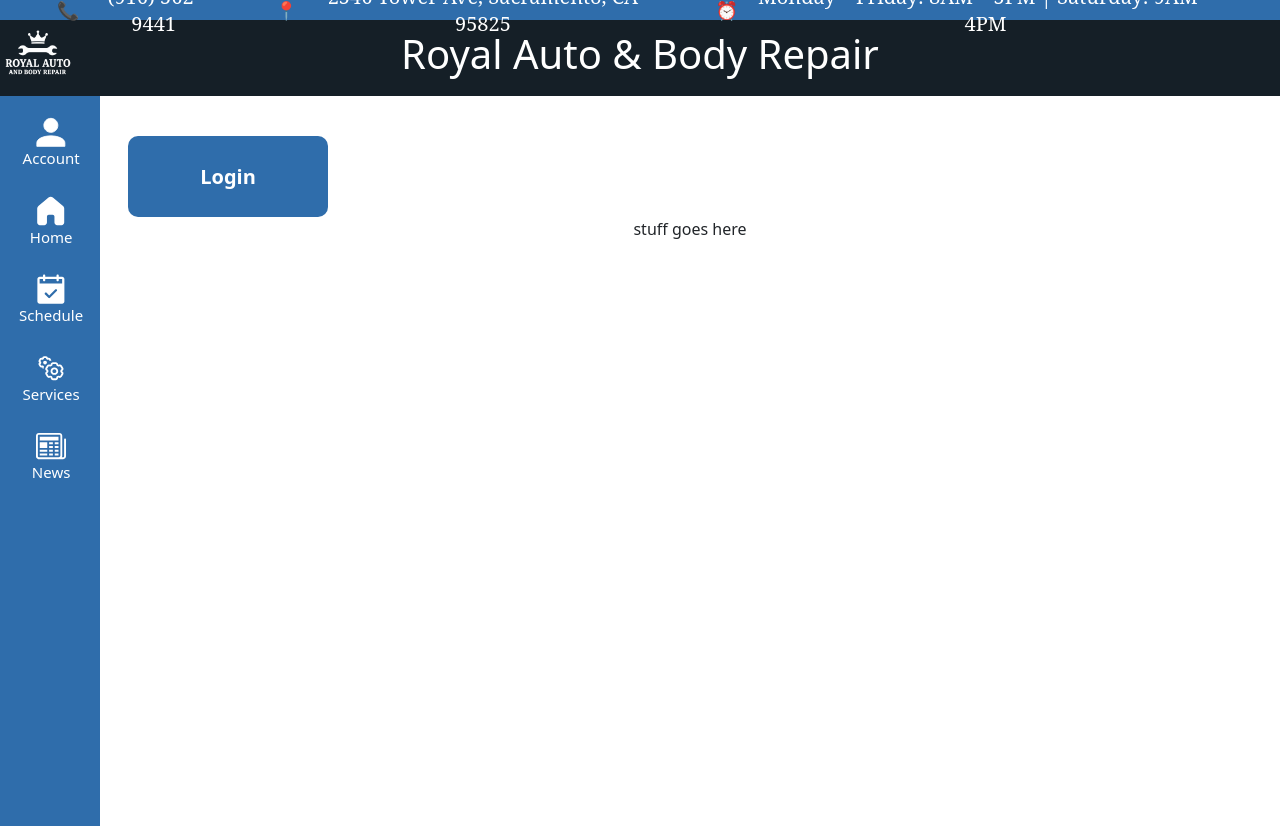
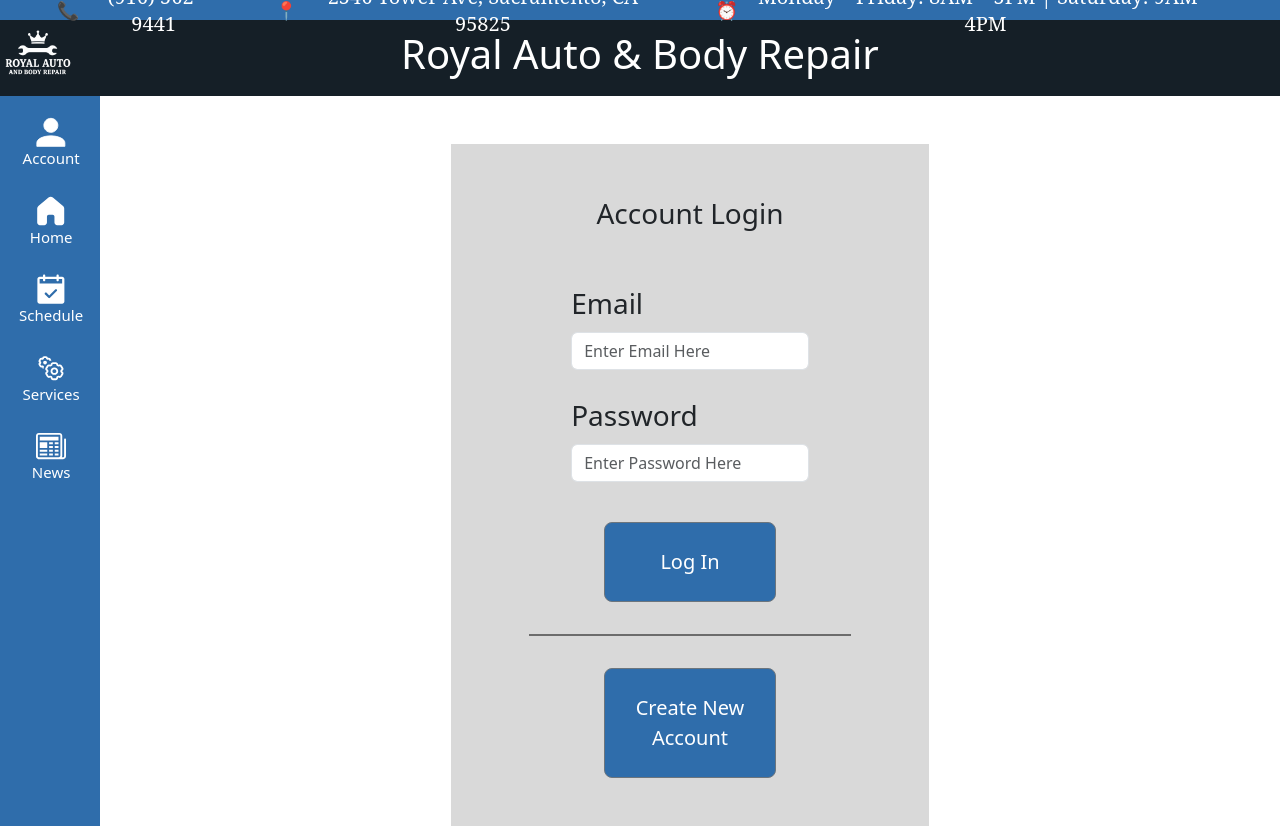
Before and after one commit to QuantumBits-CSUS-25-26/RoyalWebsite, a React (Create React App) app in the folder frontend/: page /login in a window 1280 px wide. Before the commit the page ends 800 px from the top, so only its background shows below. Built offline with nearby package versions, Linux system fonts and the light colour scheme.

Commit message:
RW-4
create customer login form + routing update and slight styling changes to better match mockup

```diff
--- a/frontend/src/App.css
+++ b/frontend/src/App.css
@@ -422,27 +422,17 @@
   margin-left: -40px;
 }
 
-
-.customerLogin .title {
-  color: white;
-  background-color: #2f6DAB;
-  margin-left: max(120px, 10%);
-  margin-top: max(40px, 2%);
-  padding-top: min(40px, 2%);
-  padding-bottom: min(40px, 2%);
-  width: max(200px, 10%);
-  min-height: 50px;
-  height: 10%;
-  display: flex;
-  align-items: center;
-  justify-content: center;
-  white-space: nowrap;
-  border-radius: 10px;
-  font-size: 20px;
-  font-weight: bold;
-}
-
 .customerLogin .content {
   height: 10vh;
   margin-left: 100px;
 }
+
+.customerLogin .customerForm {
+  background-color: #D9D9D9;
+  margin-top: 10%;
+}
+
+.customerLogin .btn {
+  width: 40%;
+  background-color: #2F6DAB;
+}
--- a/frontend/src/App.js
+++ b/frontend/src/App.js
@@ -14,12 +14,10 @@
 import Invoices from './Pages/AdminPages/Invoices';
 import Messages from './Pages/AdminPages/Messages';
 import Settings from './Pages/AdminPages/Settings';
-import InfoBar from './Components/InfoBar';
 import CustomerLogin from './Pages/CustomerLogin';
 
 function App() {
   return (
-    <InfoBar /> ,//{}      // originally: '<InfoBar /> {}'  , this thows error when running server, but fix no longer shows infobar
     <div className="App">
       <Routes>
         <Route path='/login' element={<CustomerLogin />} />
--- a/frontend/src/Components/SideNavbar.js
+++ b/frontend/src/Components/SideNavbar.js
@@ -14,7 +14,7 @@
           <Nav vertical>
             <div class ="btn-group">
               <NavItem>
-                <NavLink className='nav-link' to='/dashboard'>
+                <NavLink className='nav-link' to='/login'>
                   <button>
                     <img src={AccountSvg} alt="AccountImage" style={{ height:30, width:30}}/>
                     Account
--- a/frontend/src/Pages/CustomerLogin.js
+++ b/frontend/src/Pages/CustomerLogin.js
@@ -4,19 +4,69 @@
 import InfoBar from '../Components/InfoBar';
 import './Homepage.css';
 import '../App.css';
+import { Row, Col, Button, Form, FormGroup, Label, Input } from 'reactstrap';
+import { useNavigate } from 'react-router-dom';
+import { useState } from 'react';
+
 
 
 const CustomerLogin = () => {
+
+  const [ email, setEmail ] = useState('');
+  const [ password, setPassword] = useState('');
+
+  const navigate = useNavigate();
+
   return (
     <div className="customerLogin">
       <InfoBar />
       <Header />
       <SideNavbar />
-      <div className="title">
-        Login
-      </div>
       <div className="content">
-        stuff goes here
+        <Row className='justify-content-center'>
+          <Col md='5' sm='2'>
+            <Form className='customerForm fs-3 p-4'>
+              <div className='title my-4'>Account Login</div>
+              <FormGroup className='mx-5 px-5 my-5 text-start'>
+                <Label for="email">Email</Label>
+                <Input
+                  id="email"
+                  name="email"
+                  placeholder="Enter Email Here"
+                  type="email"
+                  value={email}
+                  onChange={(e) => setEmail(e.target.value)}
+                />
+              </FormGroup>
+              <FormGroup className='mx-5 px-5 my-4 text-start'>
+                <Label for="password">Password</Label>
+                <Input
+                  id="password"
+                  name="password"
+                  placeholder="Enter Password Here"
+                  type="password"
+                  value={password}
+                  onChange={(e) => setPassword(e.target.value)}
+                />
+              </FormGroup>
+              <Button
+                type="submit"
+                className='btn btn-lg my-4 py-4'
+                onClick={() => navigate('/dashboard')}
+              >
+                  Log In
+                </Button>
+              <div className='border-top border-black border-2 border-opacity-50 w-75 mx-auto my-2'></div>
+              <Button
+                type='btn'
+                className='btn btn-lg my-4 py-4'
+                onClick={() => navigate('/')}
+              >
+                Create New Account
+              </Button>
+            </Form>
+          </Col>
+        </Row>
       </div>
     </div>
   );
--- a/frontend/src/Pages/Homepage.js
+++ b/frontend/src/Pages/Homepage.js
@@ -1,6 +1,5 @@
 import React from 'react';
 import SideNavbar from '../Components/SideNavbar';
-import Header from '../Components/Header';
 import AboutServices from '../Components/AboutServices/AboutServices';
 import HeroSection from '../Components/HeroSection';
 import './Homepage.css';
@@ -11,10 +10,9 @@
 const Homepage = () => {
   return (
     <div className="homepage">
+      <InfoBar />
       <SideNavbar />
       <div className="homepage-content">
-        <InfoBar />
-        <Header />
         <HeroSection />
         <Reviews />
         <AboutServices />
```
